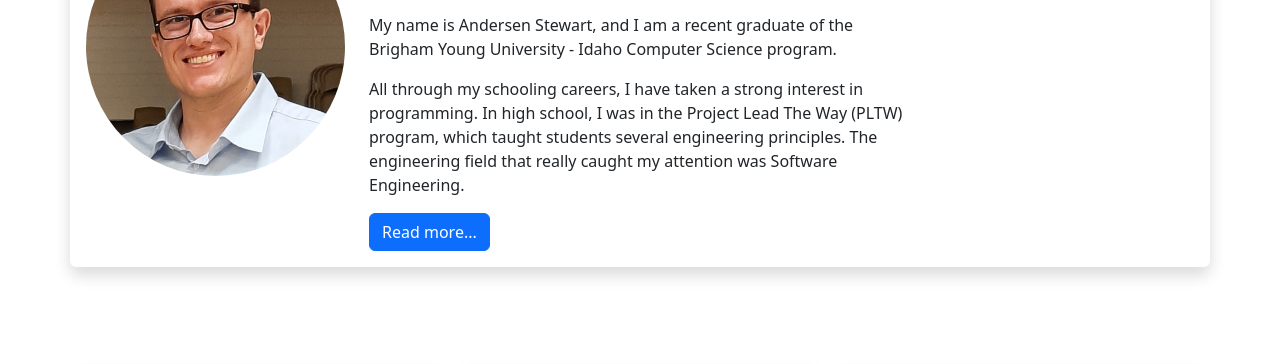
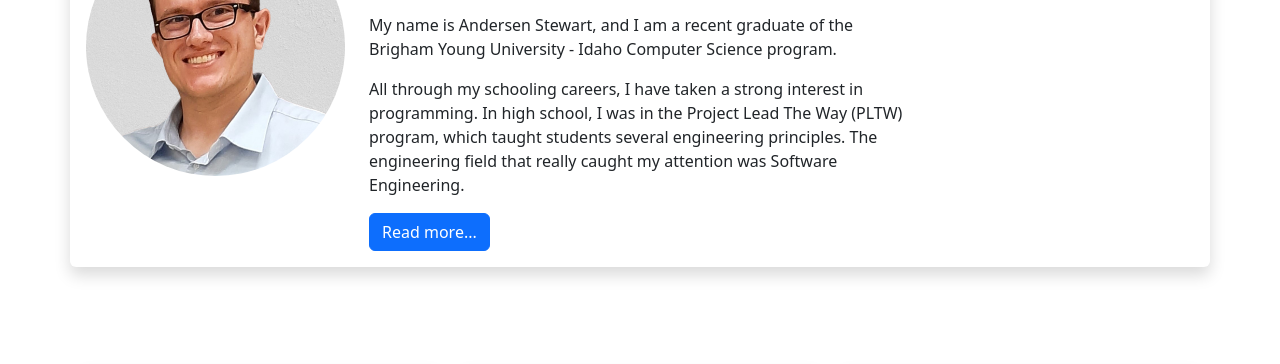
Before and after one commit to Android-JCPP-Servo/portfolio, a plain HTML site: page index.html in a window 1280 px wide. Shown: the part 199-563 px from the top of the page. Drawn offline with nearby package versions, Linux system fonts and the light colour scheme.

Commit message:
Modify profile picture

```diff
--- a/index.html
+++ b/index.html
@@ -15,7 +15,7 @@
             <div class="col-md-12 shadow p-3 bg-white rounded center-col">
                 <div class="row">
                     <div class="col-md-3">
-                        <img src="./assets/20221014_202503[5796].jpg" alt="Picture of Andersen Stewart standing in gymnasium wearing button shirt" id="andersen">
+                        <img src="./assets/andersen_stewart_05-15-2023.png" alt="Picture of Andersen Stewart wearing button shirt" id="andersen">
                     </div>
                     <div class="col-md-6">
                         <h1>Andersen Stewart</h1>
```
Also changed, not shown: assets/andersen_stewart_05-15-2023.png (added).
